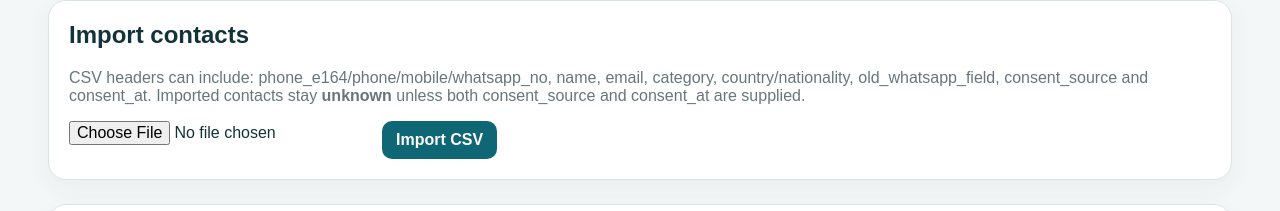
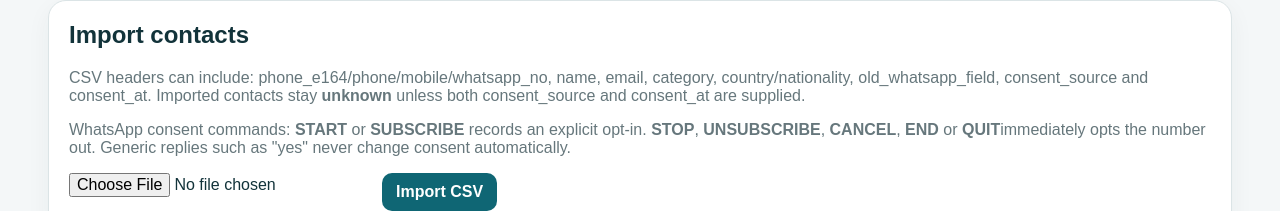
Before and after one commit to adityaps70/sea-n-shore-whatsapp, a Next.js app: page /contacts in a window 1280 px wide. Shown: the part 100-311 px from the top of the page. Built offline with nearby package versions, Linux system fonts and the light colour scheme; no server answers; the database is empty.

Commit message:
docs: show WhatsApp consent command behavior

```diff
--- a/src/app/contacts/page.tsx
+++ b/src/app/contacts/page.tsx
@@ -34,6 +34,11 @@ export default async function ContactsPage({
           country/nationality, old_whatsapp_field, consent_source and consent_at.
           Imported contacts stay <strong>unknown</strong> unless both consent_source and consent_at are supplied.
         </p>
+        <p className="muted">
+          WhatsApp consent commands: <strong>START</strong> or <strong>SUBSCRIBE</strong> records an explicit opt-in.
+          <strong> STOP</strong>, <strong>UNSUBSCRIBE</strong>, <strong>CANCEL</strong>, <strong>END</strong> or <strong>QUIT</strong>
+          immediately opts the number out. Generic replies such as "yes" never change consent automatically.
+        </p>
 
         {params.imported ? (
           <p><strong>{params.imported}</strong> imported/upserted · <strong>{params.rejected || "0"}</strong> rejected</p>
```
